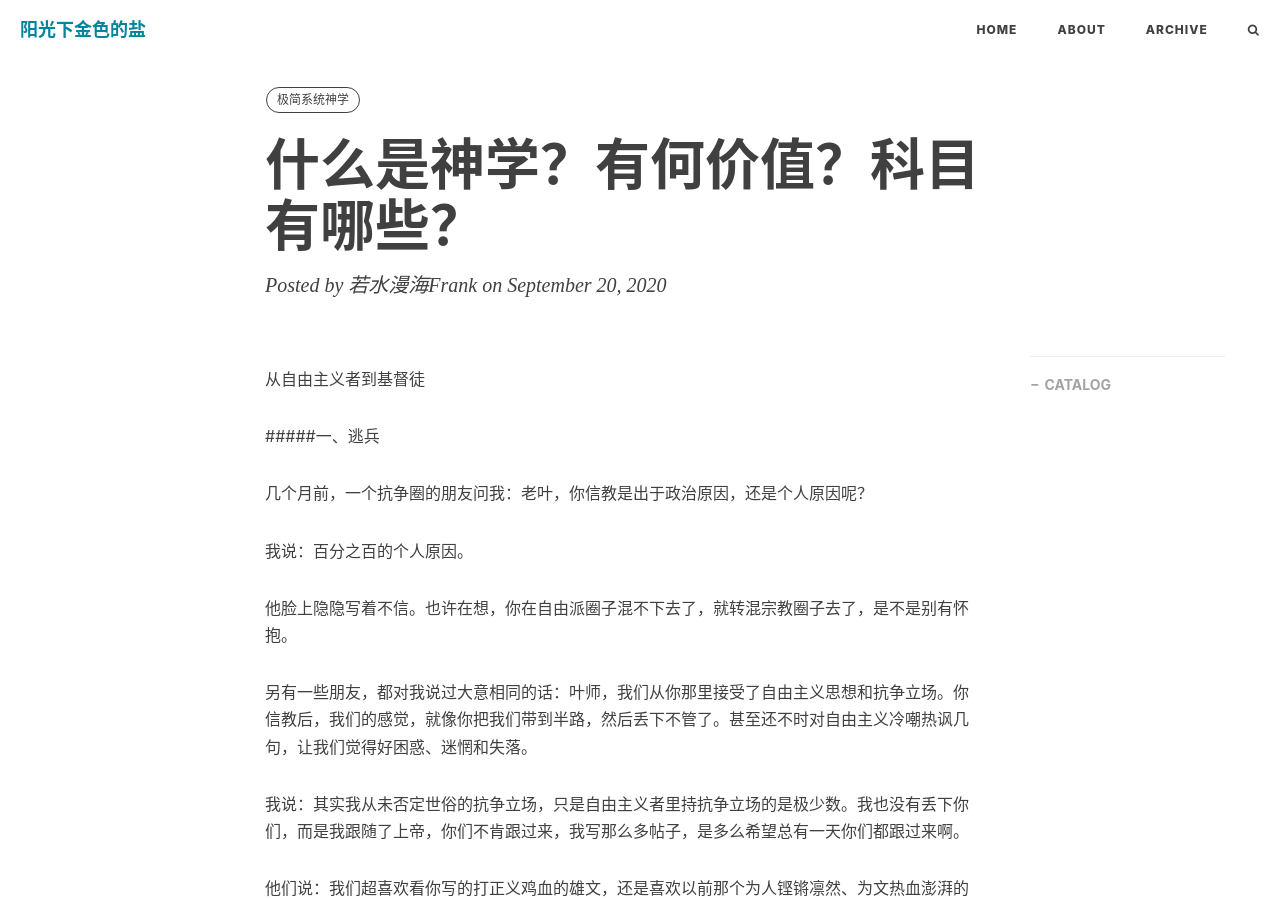
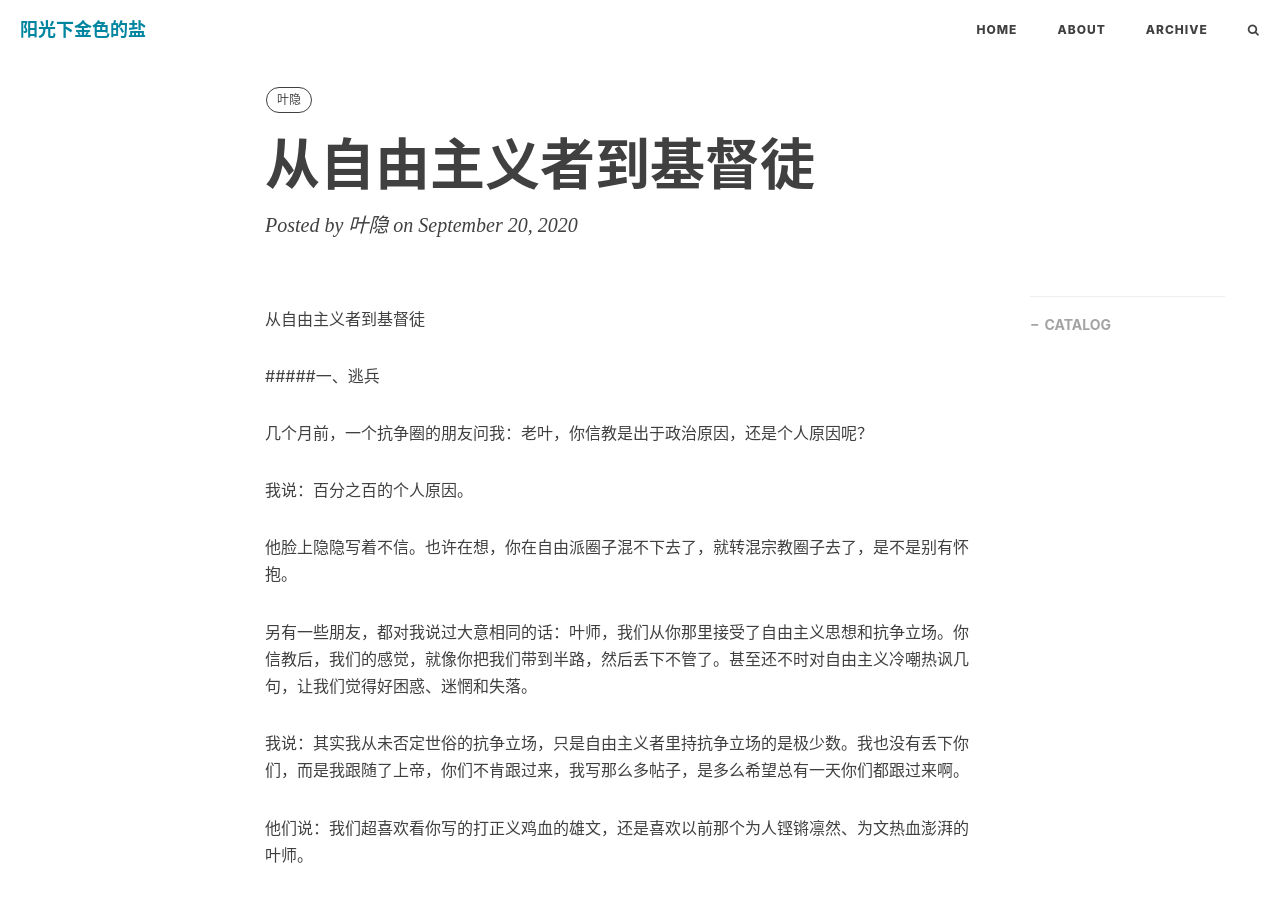
Before and after one commit to huayezhan/avalanche, a Jekyll site: the page built from _posts/2020-09-20-yy.markdown, in a window 1280 px wide and 900 px high. Built offline with Jekyll 4.4.1, drawn with Linux system fonts in a browser that asks for light colours; nearby versions of some CDN libraries; comment, search, counter and statistics services are not loaded.

Commit message:
modify920

```diff
--- a/_posts/2020-09-20-yy.markdown
+++ b/_posts/2020-09-20-yy.markdown
@@ -1,11 +1,11 @@
 ---
 layout: post
-title: "什么是神学？有何价值？科目有哪些？"
+title: "从自由主义者到基督徒"
 subtitle: ''
-author: " 若水漫海Frank"
+author: "叶隐"
 header-style: text
 tags:
-  - 极简系统神学
+  - 叶隐
 ---
 从自由主义者到基督徒
 
```
